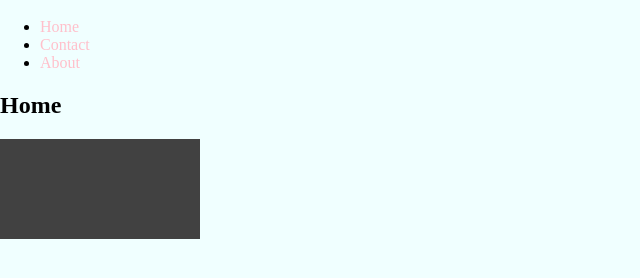
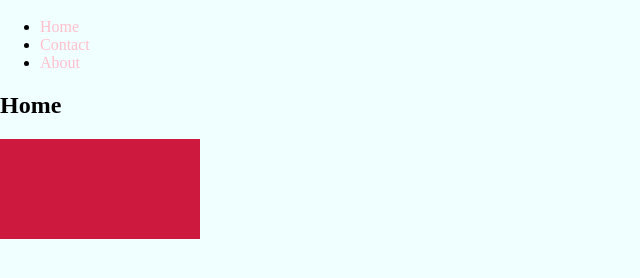
Before and after one commit to CharlieJoe-prompt/hyperlink-stats-11-5, a plain HTML site: page index.html in a window 1280 px wide. In both pictures the pointer is over the element 100 px from the left and 279 px from the top of the page. Shown: the part 40-318 px from the top of the page, without its empty margins (0-640 px from the left). Drawn offline with Linux system fonts and the light colour scheme.

Commit message:
Update style2.css

```diff
--- a/style2.css
+++ b/style2.css
@@ -11,5 +11,5 @@
     cursor:crosshair;
     width: 200px;
     height: 100px;
-    filter: grayscale(100%);
+    filter: grayscale(10%);
 }
```
